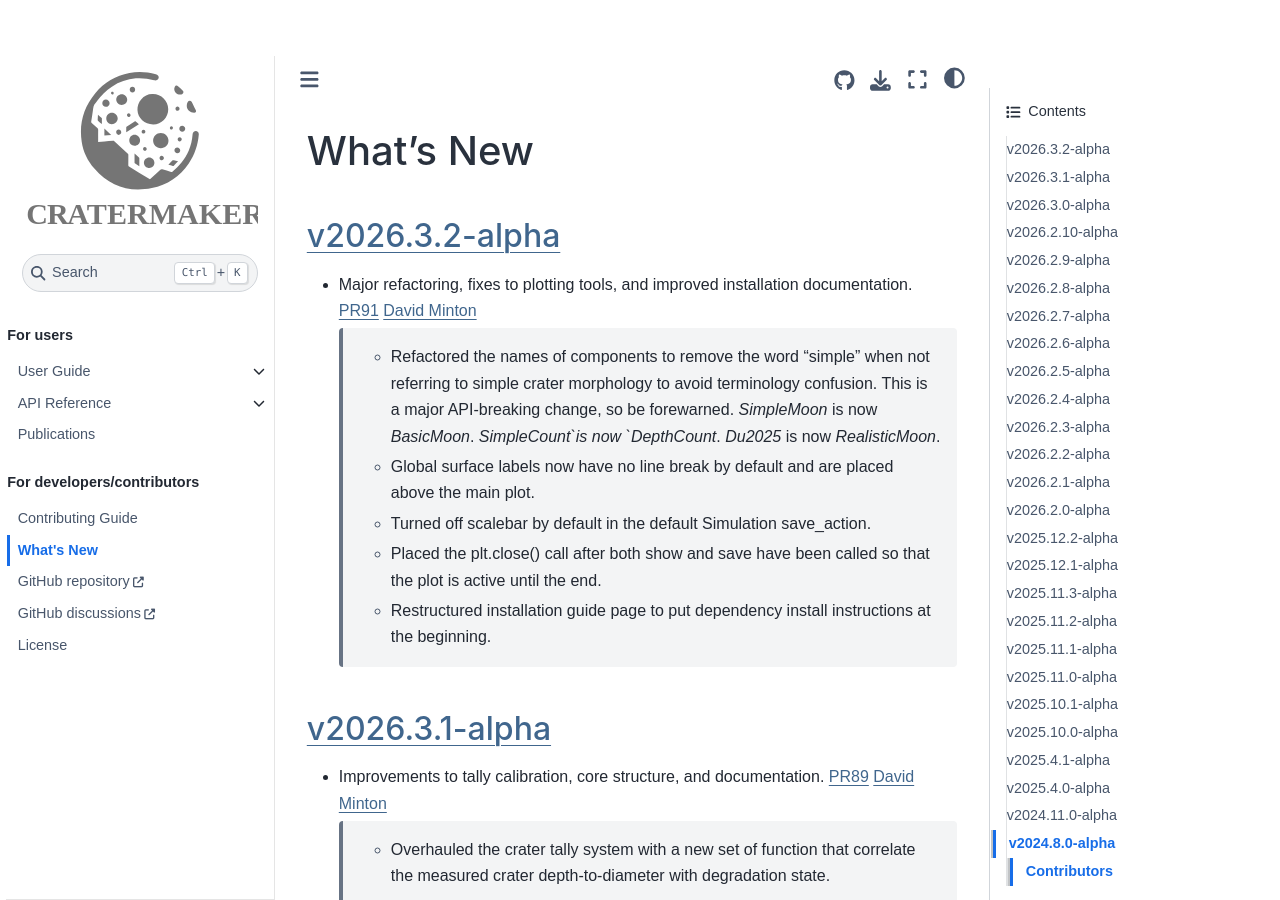
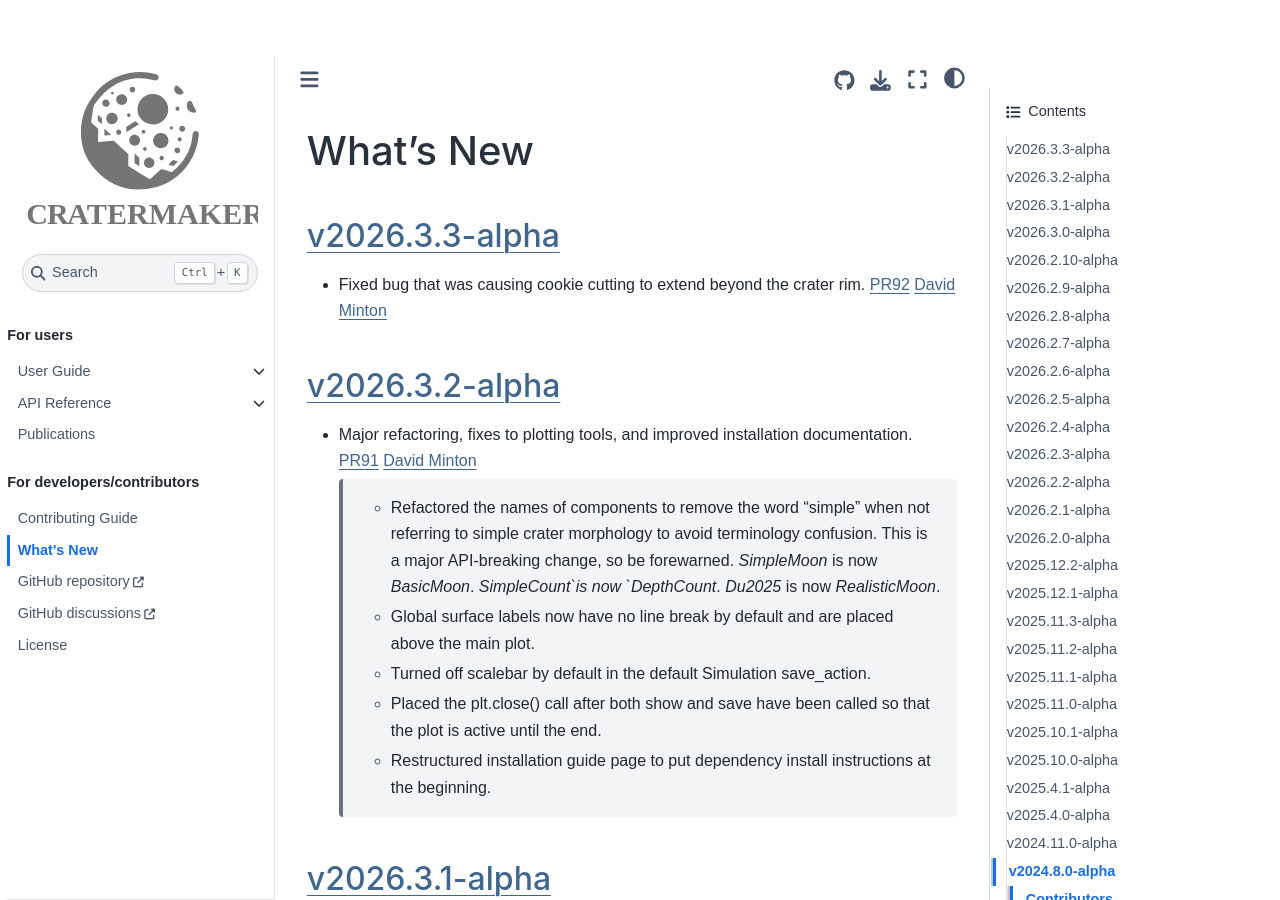
Before and after one commit to MintonGroup/cratermaker, a Sphinx documentation site: the page built from docs/whats-new.rst, in a window 1280 px wide and 900 px high. Built offline with Sphinx 7.4.7 and the Sphinx Book theme 1.1.4, drawn with Linux system fonts in a browser that asks for light colours; pages that are not in the unit, such as notebooks, are missing from menus; the version number could not be read and is left out.

Commit message:
Updated changelog

```diff
--- a/docs/whats-new.rst
+++ b/docs/whats-new.rst
@@ -2,6 +2,13 @@
 
 What's New
 ==========
+
+.. _whats-new.2026.3.3-alpha:
+
+:release:`v2026.3.3-alpha`
+--------------------------
+
+- Fixed bug that was causing cookie cutting to extend beyond the crater rim. :pull:`92` `David Minton`_
 
 .. _whats-new.2026.3.2-alpha:
 
```
